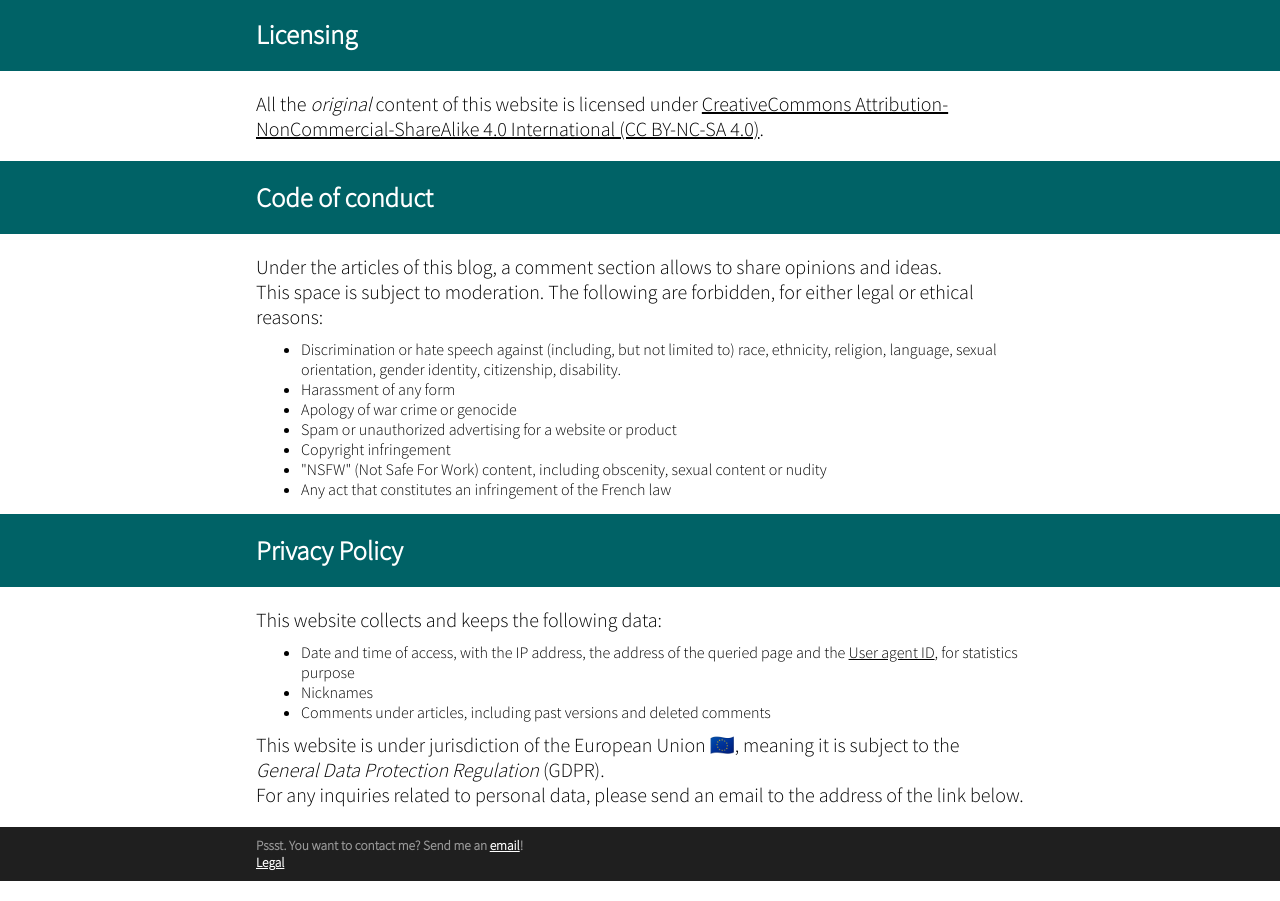
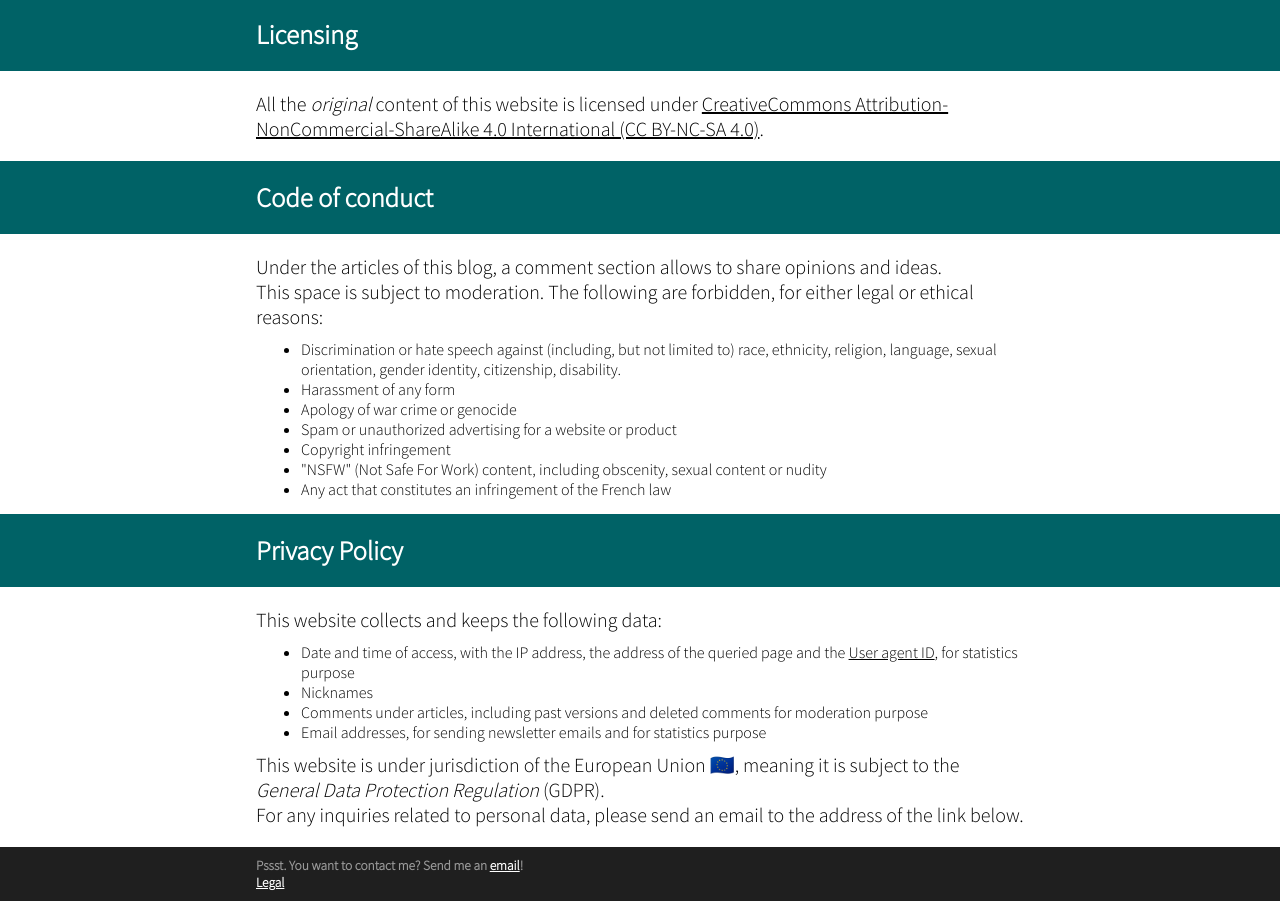
Before and after one commit to llenotre/blog, a plain HTML site: page pages/legal.html in a window 1280 px wide. Shown: the part 125-1026 px from the top of the page. Drawn offline with Linux system fonts and the light colour scheme.

Commit message:
Updated list of collected data

```diff
--- a/pages/legal.html
+++ b/pages/legal.html
@@ -62,7 +62,8 @@
 			<ul>
 				<li>Date and time of access, with the IP address, the address of the queried page and the <a href="https://en.wikipedia.org/wiki/User_agent" target="_blank">User agent ID</a>,	for statistics purpose</li>
 				<li>Nicknames</li>
-				<li>Comments under articles, including past versions and deleted comments</li>
+				<li>Comments under articles, including past versions and deleted comments for moderation purpose</li>
+				<li>Email addresses, for sending newsletter emails and for statistics purpose</li>
 			</ul>
 
 			<p>
```
